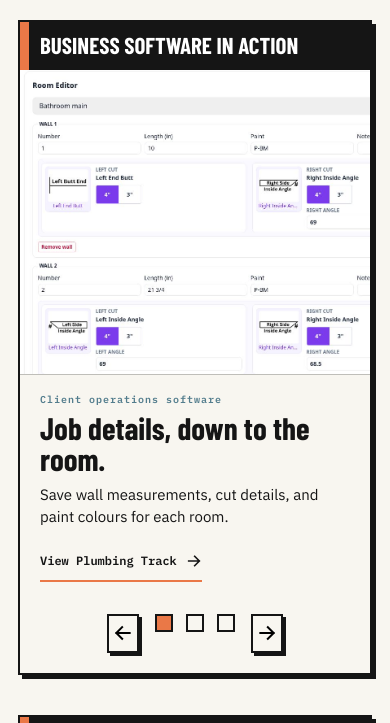
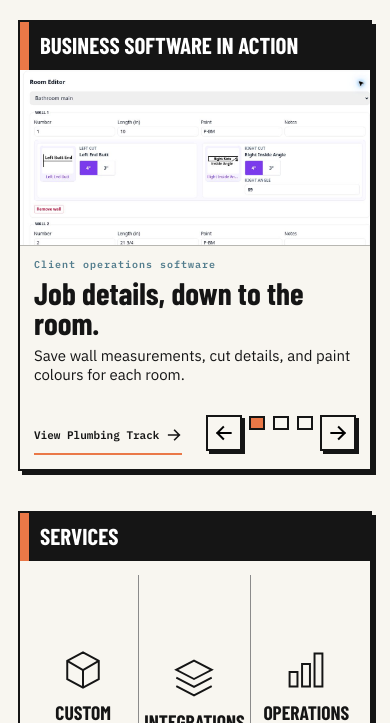
Before and after one commit to seanbman/seanburman.com, a React (Vite) app: page / in a window 390 px wide. Shown: the part 611-1334 px from the top of the page. Built offline with nearby package versions, Linux system fonts and the light colour scheme; no server answers; a web font is replaced by a local one.

Commit message:
feat: compact homepage showcase carousel

```diff
--- a/src/App.css
+++ b/src/App.css
@@ -21,16 +21,16 @@
 .hero__copy .button{position:relative;z-index:2}
 .hero__stripes{position:absolute;display:flex;gap:8px;transform:skewX(-32deg);right:-140px;bottom:-82px;height:310px;width:420px;pointer-events:none}
 .hero__stripes i{display:block;flex:1;background:var(--blue)}.hero__stripes i:nth-child(2){background:var(--teal)}.hero__stripes i:nth-child(3){background:var(--orange)}
-.showcase{min-height:0;display:flex;flex-direction:column}.section-bar--showcase{min-height:54px}
+.showcase{min-height:0;display:flex;flex-direction:column}.section-bar--showcase{min-height:44px;padding-block:6px}
 .showcase__main{position:relative;min-width:0}
 .showcase__viewport{min-width:0;background:#fff}
-.showcase__controls{display:flex;align-items:center;justify-content:center;gap:16px;padding:12px 15px 20px}
-.showcase__arrow{display:grid;place-items:center;width:46px;height:46px;border:2px solid var(--black);border-radius:0;box-shadow:3px 3px 0 var(--black);background:var(--cream);padding:0;transition:transform .12s,box-shadow .12s}
+.showcase__controls{display:flex;align-items:center;justify-content:flex-end;gap:9px;padding:0}
+.showcase__arrow{display:grid;place-items:center;width:38px;height:38px;border:2px solid var(--black);border-radius:0;box-shadow:3px 3px 0 var(--black);background:var(--cream);padding:0;transition:transform .12s,box-shadow .12s}
 .showcase__arrow:hover{background:var(--orange);transform:translate(2px,2px);box-shadow:2px 2px 0 var(--black)}
 .showcase__arrow:active{box-shadow:none;transform:translate(4px,4px)}
-.showcase__arrow .arrow-icon{width:24px;height:24px}
-.showcase__pagination{display:flex;justify-content:center;align-items:center;gap:13px;padding:0}
-.showcase__dot{width:18px;height:18px;border:2px solid var(--black);border-radius:0;background:transparent}.showcase__dot--active{background:var(--orange)}
+.showcase__arrow .arrow-icon{width:20px;height:20px}
+.showcase__pagination{display:flex;justify-content:center;align-items:center;gap:8px;padding:0}
+.showcase__dot{width:14px;height:14px;border:2px solid var(--black);border-radius:0;background:transparent}.showcase__dot--active{background:var(--orange)}
 .home-lower{display:grid;grid-template-columns:1fr 1fr;gap:24px;padding-bottom:76px}
 .summary-panel,.about-panel{min-height:320px;display:flex;flex-direction:column}
 .summary-panel__grid{flex:1;display:grid;grid-template-columns:repeat(3,minmax(0,1fr));padding:25px 21px 26px}
@@ -104,13 +104,13 @@
 /* Keep the full desktop composition in one viewport. The tablet breakpoint
    above remains the intentional point where pages are allowed to grow. */
 @media(min-width:1101px){
-  .home-page{min-height:calc(100dvh - 95px);padding-top:clamp(18px,2.5vh,32px);padding-bottom:clamp(14px,2vh,24px);display:flex;flex-direction:column}
-  .hero{flex:1 1 auto;min-height:0;padding-block:0 clamp(18px,2.5vh,30px);gap:clamp(24px,3vw,48px)}
+  .home-page{min-height:0;padding-top:clamp(18px,2.5vh,28px);padding-bottom:clamp(30px,5vh,56px);display:block}
+  .hero{min-height:0;padding-block:0 clamp(20px,3vh,30px);gap:clamp(24px,3vw,48px);align-items:start}
   .hero__copy{min-height:0;padding:0 0 12px 4px}
   .hero__copy h1{font-size:clamp(42px,6.7vh,76px);margin-bottom:clamp(14px,2vh,24px)}
   .hero__copy p{font-size:clamp(15px,2.3vh,19px);margin-bottom:clamp(16px,2.5vh,24px)}
   .hero__copy .button--large{min-height:clamp(48px,7vh,62px);padding:clamp(10px,1.5vh,14px) clamp(16px,2vw,24px);font-size:clamp(19px,3.1vh,30px)}
-  .hero__stripes{height:clamp(220px,32vh,310px)}
+  .hero__stripes{right:-120px;bottom:-100px;height:clamp(150px,20vh,175px);width:280px}
   .showcase{min-height:0}
   .showcase__viewport{min-height:0}
   .showcase__main{min-height:0}
@@ -235,33 +235,41 @@
 
 /* Work index and project pages. */
 .showcase__slide{position:relative;display:block;min-width:0}
-.showcase__media{display:block;aspect-ratio:var(--showcase-desktop-aspect);min-width:0;background:#fff;overflow:hidden}
+.showcase__media{display:block;width:100%;aspect-ratio:var(--showcase-desktop-aspect);height:clamp(300px,42vh,330px);min-width:0;background:#fff;overflow:hidden}
 .showcase__media:focus-visible{outline:3px solid var(--orange);outline-offset:-5px}
 .showcase__media picture{display:block;width:100%;height:100%}
 .showcase__media img{display:block;width:100%;height:100%;object-fit:cover;object-position:var(--showcase-desktop-position)}
-.showcase__copy{position:absolute;bottom:18px;z-index:2;display:flex;flex-direction:column;align-items:flex-start;width:min(38%,340px);padding:18px 20px;background:rgba(248,246,240,.94);border:1px solid rgba(21,21,21,.35);box-shadow:2px 2px 0 rgba(21,21,21,.18)}
-.showcase__copy--left{left:18px}.showcase__copy--right{right:18px}.showcase__copy--below{position:static;width:auto;border:0;border-top:1px solid rgba(21,21,21,.25);box-shadow:none;background:var(--cream)}
-.showcase__project-type{font:600 11px/1.3 'IBM Plex Mono',monospace;letter-spacing:.1em;color:var(--blue);margin:0 0 9px}
-.showcase__copy h3{font-size:clamp(30px,2.65vw,46px);line-height:.98;margin:0 0 14px}
-.showcase__copy>p:not(.showcase__project-type){font-size:16px;line-height:1.45;margin:0;max-width:360px}
-.showcase__link{display:inline-flex;align-items:center;gap:9px;min-height:44px;margin-top:14px;padding:9px 0 4px;border-bottom:2px solid var(--orange);font:700 12px/1.2 'IBM Plex Mono',monospace}
+.showcase__footer{position:relative;display:flex;flex-direction:column;gap:9px;height:146px;min-height:146px;padding:12px 16px 13px;background:var(--cream);border-top:1px solid rgba(21,21,21,.28);overflow:hidden}
+.showcase__copy{display:flex;flex-direction:column;align-items:flex-start}
+.showcase__copy--left,.showcase__copy--right{position:absolute;bottom:14px;z-index:2;width:min(48%,360px);padding:12px 15px;background:rgba(248,246,240,.94);border:1px solid rgba(21,21,21,.35);box-shadow:2px 2px 0 rgba(21,21,21,.18)}
+.showcase__copy--left{left:14px}.showcase__copy--right{right:14px}.showcase__copy--below{position:static;width:auto;padding:0;border:0;box-shadow:none;background:transparent}
+.showcase__project-type{font:600 10px/1.2 'IBM Plex Mono',monospace;letter-spacing:.1em;color:var(--blue);margin:0 0 5px}
+.showcase__copy h3{font-size:clamp(27px,2.1vw,34px);line-height:.98;margin:0 0 6px}
+.showcase__copy>p:not(.showcase__project-type){font-size:14px;line-height:1.28;margin:0;max-width:680px}
+.showcase__footer-row{display:flex;align-items:center;justify-content:space-between;gap:18px;margin-top:auto}
+.showcase__link{display:inline-flex;align-items:center;gap:7px;min-height:40px;padding:7px 0 4px;border-bottom:2px solid var(--orange);font:700 11px/1.2 'IBM Plex Mono',monospace;white-space:nowrap}
 .showcase__link .arrow-icon{width:16px;height:16px}
 .showcase__link:hover{color:#a64d29}
 @media(max-width:800px){
   .showcase{min-height:0}
   .showcase__viewport{min-height:0}
-  .showcase__media{aspect-ratio:var(--showcase-mobile-aspect)}
+  .showcase__media{aspect-ratio:var(--showcase-mobile-aspect);height:auto}
   .showcase__media img{object-position:var(--showcase-mobile-position)}
-  .showcase__copy,.showcase__copy--left,.showcase__copy--right{position:static;width:auto;padding:18px 20px 20px;border:0;border-top:1px solid rgba(21,21,21,.25);box-shadow:none;background:var(--cream)}
+  .showcase__footer{height:176px;min-height:176px;padding:14px 16px 15px;gap:10px}
+  .showcase__copy,.showcase__copy--left,.showcase__copy--right{position:static;width:auto;padding:0;border:0;box-shadow:none;background:transparent}
+  .showcase__footer-row{gap:12px}
   .showcase__arrow,.showcase__arrow:hover,.showcase__arrow:active{flex:none;transform:none}
-  .showcase__copy h3{font-size:clamp(30px,7vw,45px)}
+  .showcase__copy h3{font-size:clamp(27px,5vw,36px)}
 }
 @media(max-width:650px){
   .showcase__media{aspect-ratio:var(--showcase-mobile-aspect)}
   .showcase__project-type{font-size:10px;margin-bottom:7px}
-  .showcase__copy h3{font-size:clamp(28px,8vw,39px);margin-bottom:10px}
+  .showcase__copy h3{font-size:clamp(27px,8vw,36px);margin-bottom:7px}
   .showcase__copy>p:not(.showcase__project-type){font-size:15px}
-  .showcase__link{margin-top:10px}
+  .showcase__footer{height:224px;min-height:224px;padding:13px 14px 14px}
+  .showcase__footer-row{align-items:flex-start}
+  .showcase__controls{gap:7px}
+  .showcase__arrow{width:36px;height:36px}
 }
 .work-index{display:grid;grid-template-columns:repeat(3,minmax(0,1fr));gap:22px}
 .work-card{display:flex;flex-direction:column;overflow:hidden;min-width:0}
--- a/src/components/Showcase.tsx
+++ b/src/components/Showcase.tsx
@@ -25,20 +25,24 @@ export default function Showcase() {
               <img src={project.preview.src} alt={project.preview.alt} width={project.preview.width} height={project.preview.height} />
             </picture>
           </Link>
+          <div className={'showcase__footer showcase__footer--' + project.showcase.captionPlacement}>
             <div className={'showcase__copy showcase__copy--' + project.showcase.captionPlacement}>
               <p className="showcase__project-type">{project.statusLabel || project.kind}</p>
               <h3>{project.homeHeading}</h3>
               <p>{project.homeCaption}</p>
+            </div>
+            <div className="showcase__footer-row">
               <Link className="showcase__link" to={`/work/${project.slug}`}>{project.homeLinkLabel} <ArrowIcon direction="right" /></Link>
-          </div>
-        </div>
-      </div>
               <div className="showcase__controls">
                 <button type="button" className="showcase__arrow showcase__arrow--previous" aria-label="Previous showcase slide" onClick={() => show(active - 1)}><ArrowIcon direction="left" /></button>
                 <div className="showcase__pagination" aria-label="Choose showcase slide">{projects.map((item, index) => <button type="button" key={item.slug} aria-label={'Show ' + item.client + ' project'} aria-current={active === index ? 'true' : undefined} className={'showcase__dot' + (index === active ? ' showcase__dot--active' : '')} onClick={() => show(index)} />)}</div>
                 <button type="button" className="showcase__arrow showcase__arrow--next" aria-label="Next showcase slide" onClick={() => show(active + 1)}><ArrowIcon direction="right" /></button>
               </div>
             </div>
+          </div>
+        </div>
+      </div>
+    </div>
     <span className="sr-only" role="status">Slide {active + 1} of {projects.length}</span>
   </section>
 }
--- a/src/pages/work/projects.ts
+++ b/src/pages/work/projects.ts
@@ -72,8 +72,8 @@ export const projects: Project[] = [
     homeLinkLabel: 'View Plumbing Track',
     preview: plumbingConsoleWall,
     showcase: {
-      desktopAspectRatio: '1.6',
-      mobileAspectRatio: '1.15',
+      desktopAspectRatio: '2.2',
+      mobileAspectRatio: '2',
       desktopObjectPosition: 'center top',
       mobileObjectPosition: 'left top',
       captionPlacement: 'below',
@@ -129,10 +129,10 @@ export const projects: Project[] = [
     preview: image('/work/fleet-platform/1600_dispatch.png', 'Fleet dispatch schedule showing visits arranged across the day.', 'Desktop dispatch and schedule view from the development demo.', 1600, 900),
     mobilePreview: image('/work/fleet-platform/430_dispatch.png', 'Mobile Fleet dispatch view showing day headers and assigned jobs.', 'A mobile dispatch view from the development demo.', 430, 3264),
     showcase: {
-      desktopAspectRatio: '1.78',
-      mobileAspectRatio: '0.9',
-      desktopObjectPosition: 'center center',
-      mobileObjectPosition: 'center 25%',
+      desktopAspectRatio: '2.15',
+      mobileAspectRatio: '1.35',
+      desktopObjectPosition: 'center 48%',
+      mobileObjectPosition: 'center 34%',
       captionPlacement: 'below',
     },
     context: 'The captures come from a running Rails development application with synthetic records. They illustrate an operational workflow, not a production deployment or a commissioned client system.',
@@ -195,10 +195,10 @@ export const projects: Project[] = [
     homeLinkLabel: 'View website project',
     preview: image('/work/plumbing-track-website/home.jpg', 'Plumbing Track website homepage introducing the repiping service.', 'The website homepage introduces the service and its audience.', 1348, 926),
     showcase: {
-      desktopAspectRatio: '1.46',
-      mobileAspectRatio: '1',
-      desktopObjectPosition: 'center top',
-      mobileObjectPosition: 'left top',
+      desktopAspectRatio: '2',
+      mobileAspectRatio: '1.2',
+      desktopObjectPosition: 'center 55%',
+      mobileObjectPosition: 'center top',
       captionPlacement: 'below',
     },
     context: 'Visitors need to understand an unfamiliar repiping approach, compare installation methods, and find relevant project references before they are ready to make an inquiry.',
```
Also changed, not shown: 2 other files (tests, documents, lock files or other folders). Lines whose indentation alone changed are shown as unchanged.
